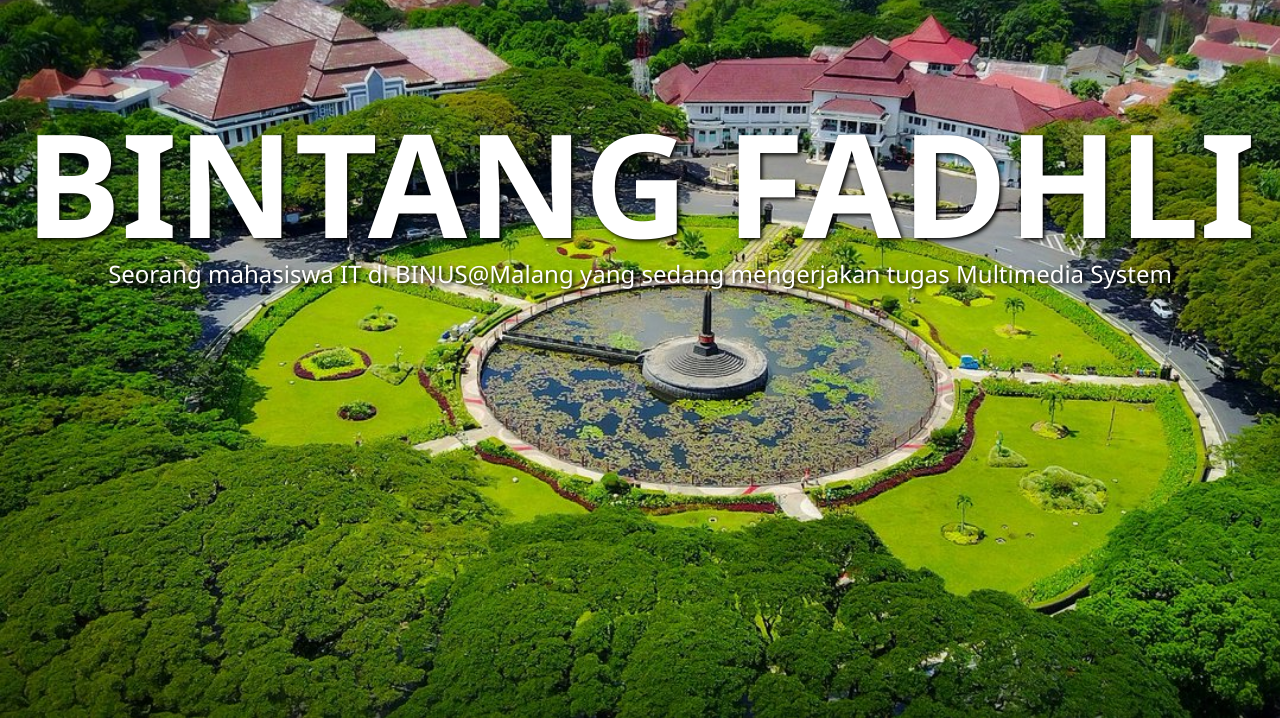
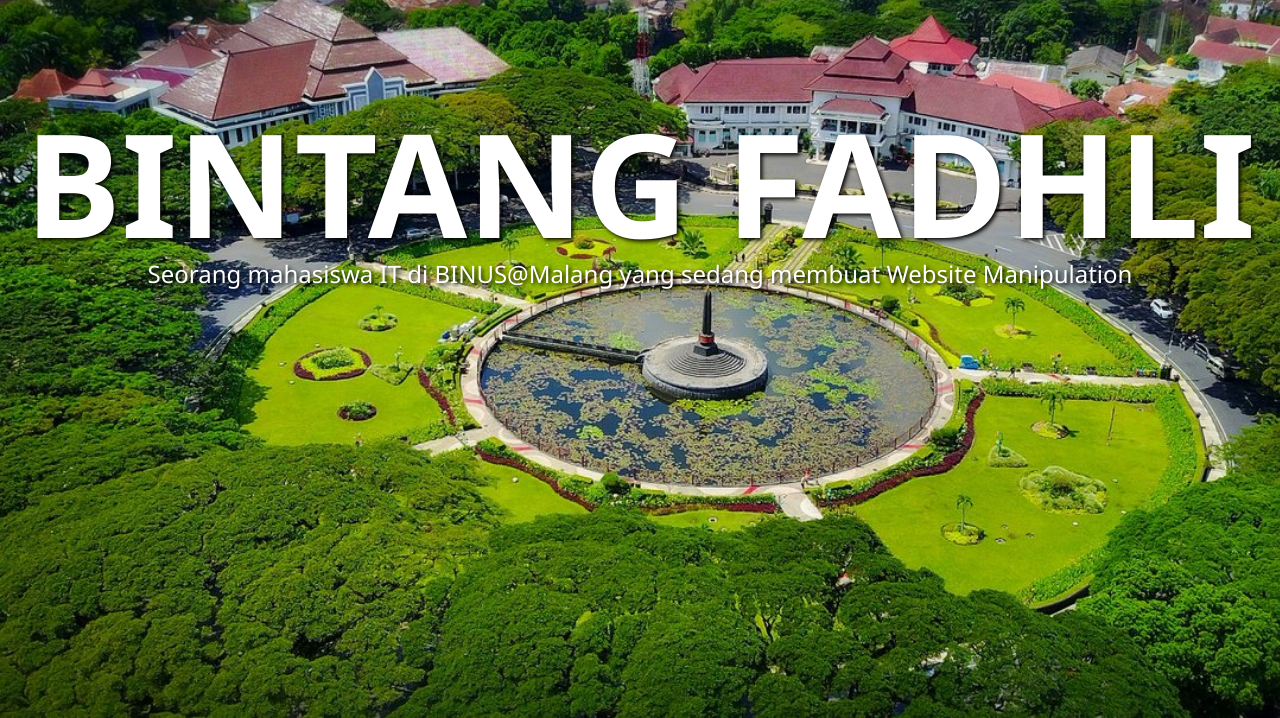
Before and after one commit to bintangf/bintangf.github.io, a plain HTML site: page index.html in a window 1280 px wide. Shown: the part 82-800 px from the top of the page. Drawn offline with Linux system fonts and the light colour scheme.

Commit message:
Update index.html

```diff
--- a/index.html
+++ b/index.html
@@ -41,7 +41,7 @@
             BINTANG FADHLI
       </h1>
       <p style="font-size: 24px; color: white; text-align: center; text-shadow: 2px 2px 4px #000000; margin-top: -120px">
-            Seorang mahasiswa IT di BINUS@Malang yang sedang mengerjakan tugas Multimedia System
+            Seorang mahasiswa IT di BINUS@Malang yang sedang membuat Website Manipulation
       </p>
 
 </body>
```
